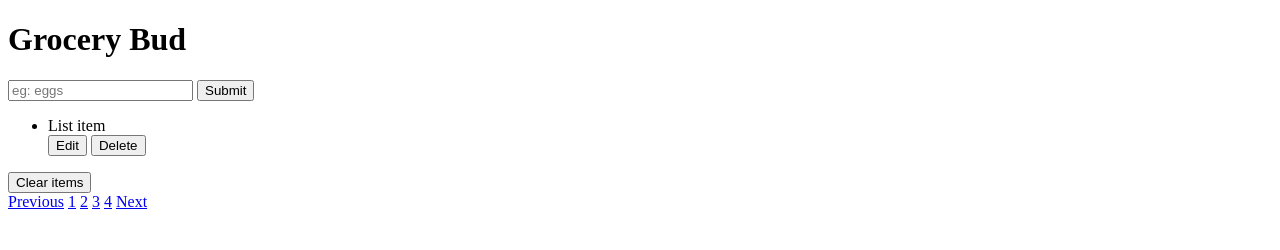
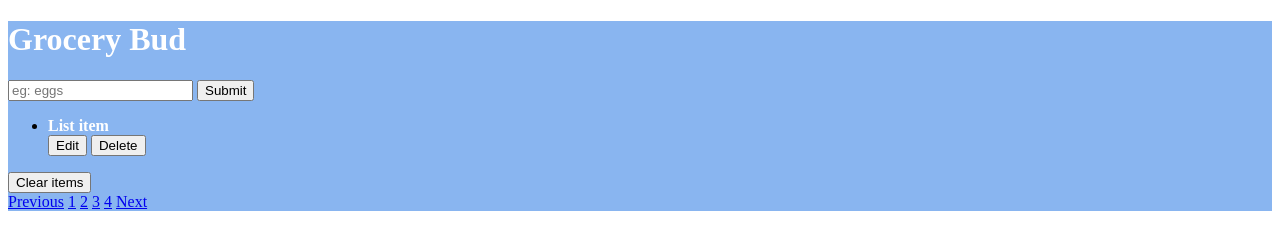
Before and after one commit to lincan-malina/grocery-list, a plain HTML site: page index.html in a window 1280 px wide. Drawn offline with Linux system fonts and the light colour scheme.

Commit message:
add style for main compomenet,header and span element

```diff
--- a/assets/css/app.css
+++ b/assets/css/app.css
@@ -116,3 +116,16 @@
   background-color: #f5f5f5;
   border-color: #f5f5f5;
 }
+
+.header__title {
+  color: #ffffff;
+}
+
+.item {
+  color: #ffffff;
+}
+
+#app {
+  background-color: #89b5f0;
+  min-height: 100%;
+}
--- a/index.html
+++ b/index.html
@@ -3,13 +3,14 @@
   <head>
     <meta charset="UTF-8" />
     <meta name="viewport" content="width=device-width, initial-scale=1.0" />
+    <link rel="stylesheet" href="assets/css/app.css" type="text/css" />
     <title>Grocery List</title>
   </head>
   <body>
     <div id="app">
       <!-- Header -->
       <div class="header">
-        <h1 class="header__title">Grocery Bud</h1>
+        <h1 class="header__title fw--bold">Grocery Bud</h1>
       </div>
       <!-- END: Header -->
 
@@ -29,7 +30,7 @@
       <div class="list">
         <ul class="list__items">
           <li class="list__item">
-            <span>List item</span>
+            <span class="item fw--bold">List item</span>
             <div class="list__actions">
               <button class="button button--primary">Edit</button>
               <button class="button button--danger">Delete</button>
```
